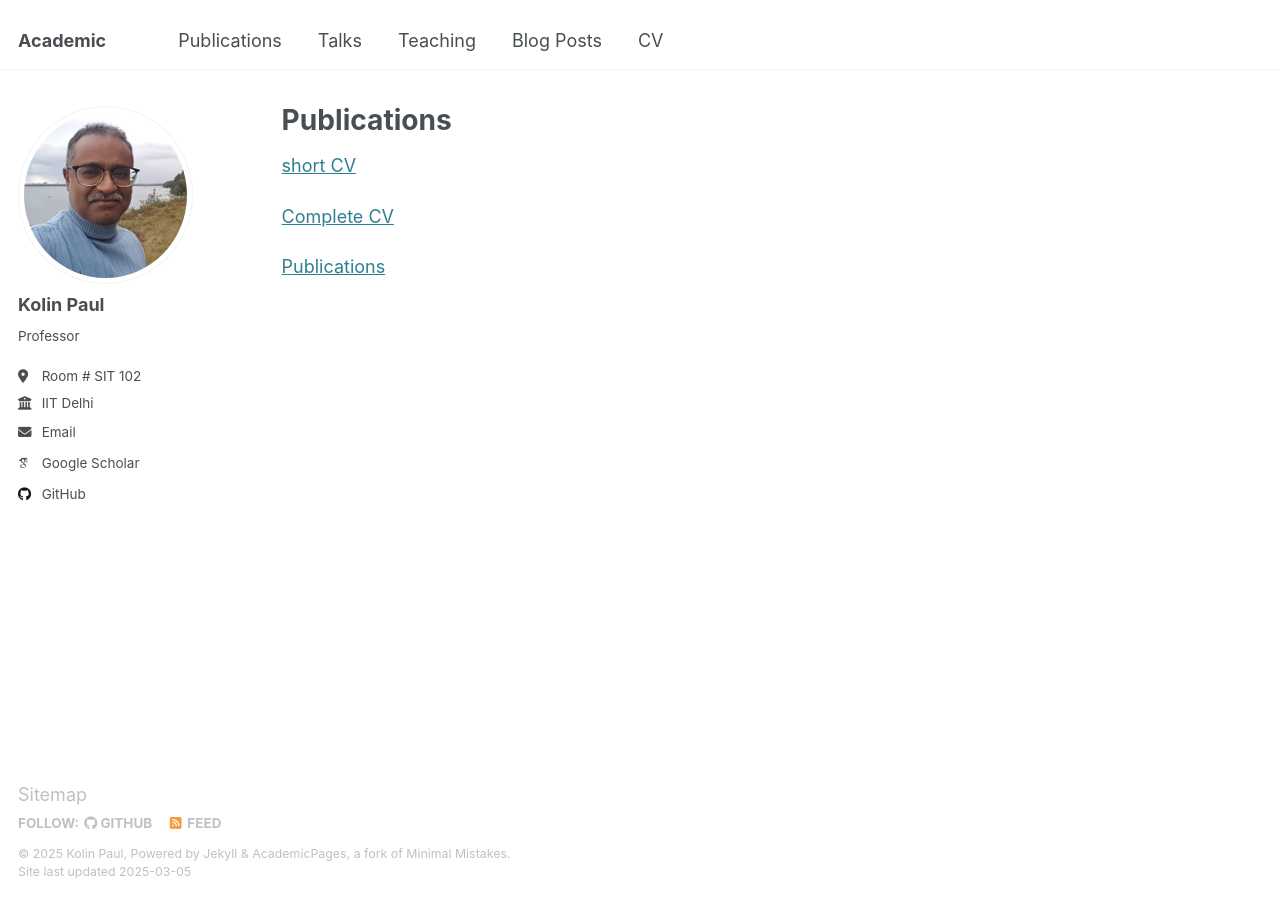
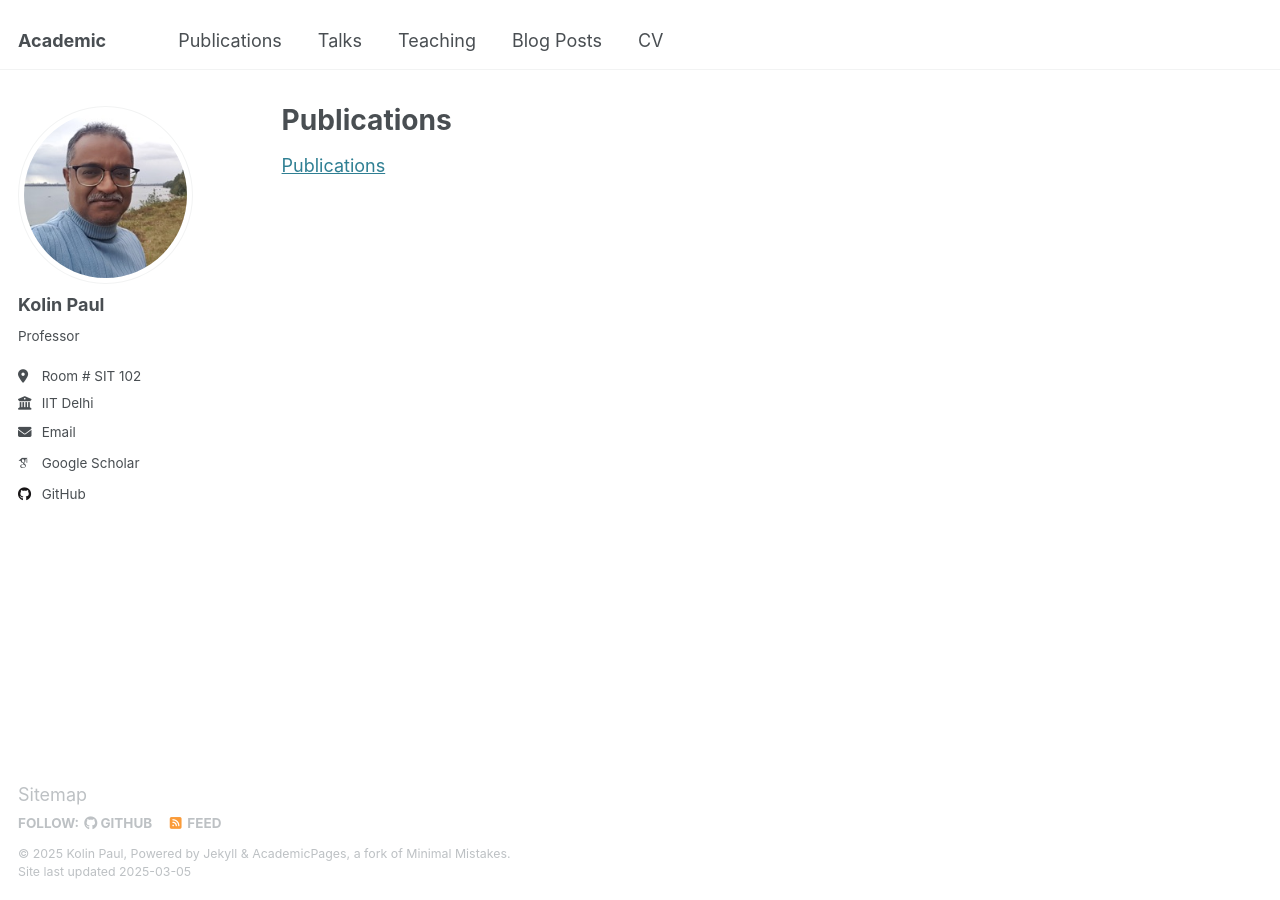
Before and after one commit to kolinpaul/kolinpaul.github.io, a Jekyll site: the page built from _pages/publications.html, in a window 1280 px wide. Built offline with Jekyll 4.4.1, drawn with Linux system fonts in a browser that asks for light colours; some web fonts are replaced.

Commit message:
Update publications.html

```diff
--- a/_pages/publications.html
+++ b/_pages/publications.html
@@ -5,6 +5,4 @@ permalink: /publications/
 author_profile: true
 ---
 
-<p><a href="/files/shortCV.pdf" target="_blank">short CV</a> </p>
-<p><a href="/files/Resume.pdf" target="_blank">Complete CV </a> </p>
-<p><a href="/files/onlyPublications.pdf" target="_blank">Publications </a> </p>
+<p><a href="/files/onlyPublications.pdf">Publications </a> </p>
```
